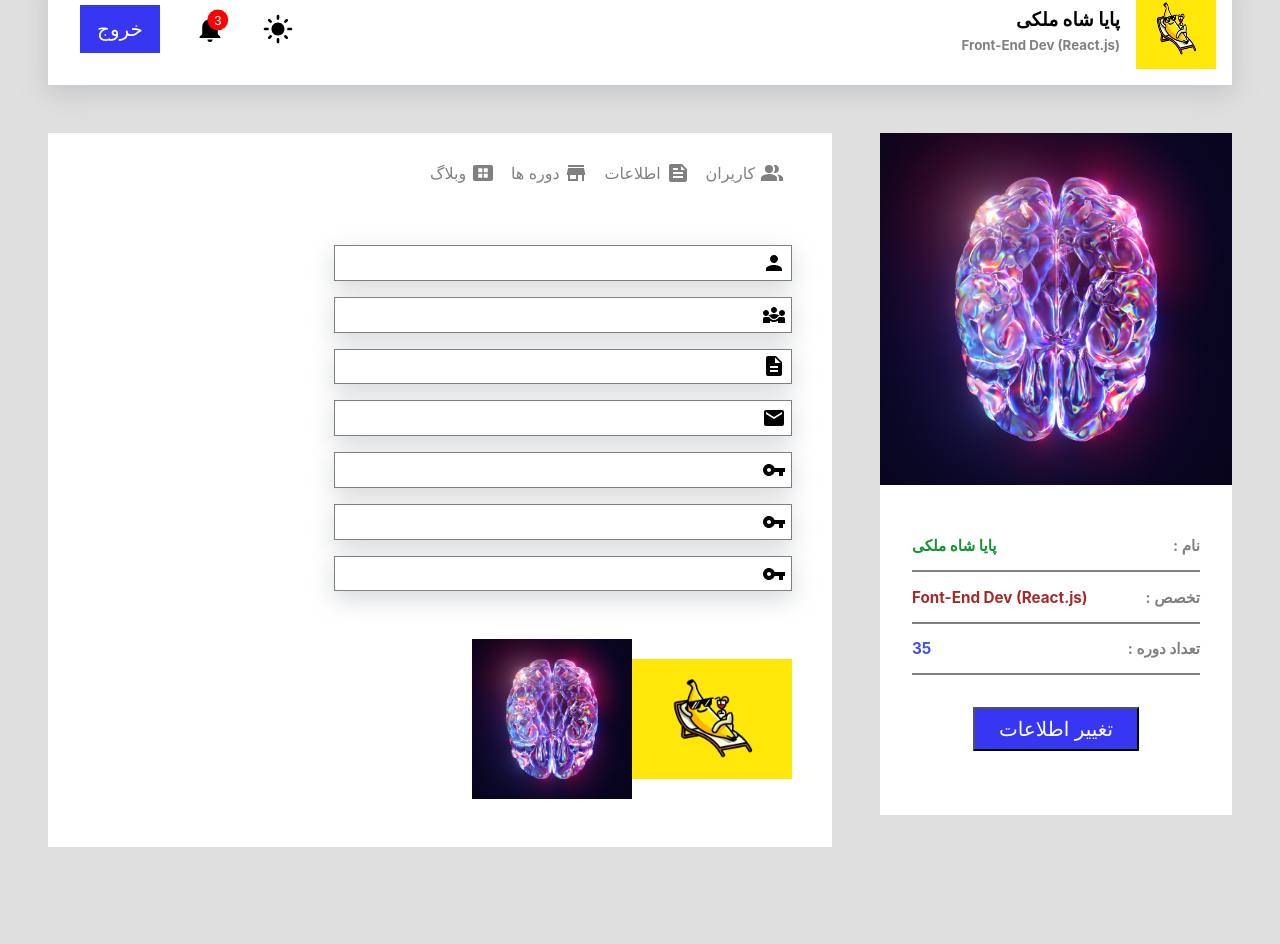
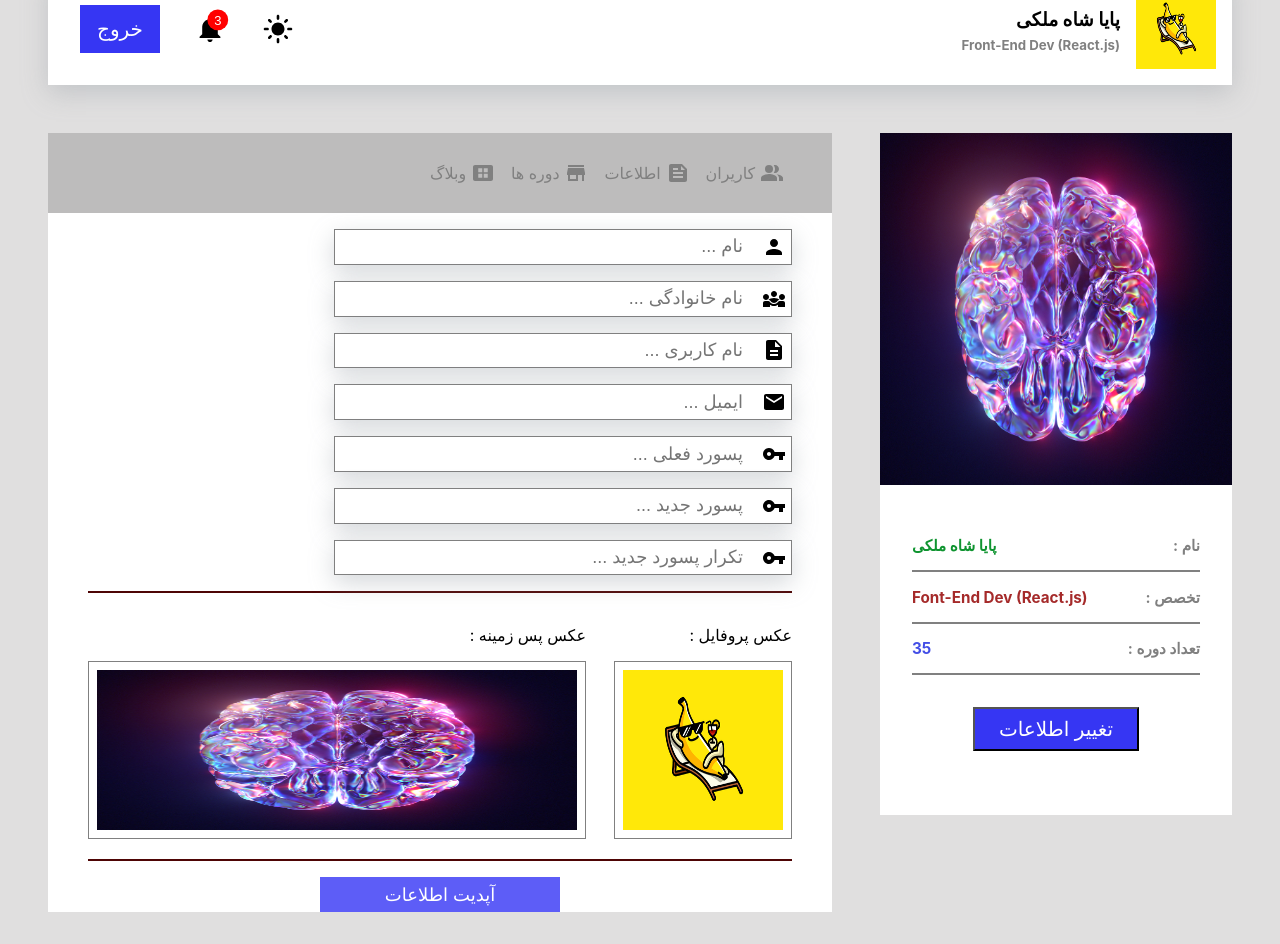
Before and after one commit to payashah/cms-with-redux-app, a React (Create React App) app: page /Infos in a window 1280 px wide. Shown: the part 59-1003 px from the top of the page. Before the commit the page ends 938 px from the top, so only its background shows below. Built offline with nearby package versions, Linux system fonts and the light colour scheme.

Commit message:
create infos section

```diff
--- a/src/Components/UserItem/UserItem.css
+++ b/src/Components/UserItem/UserItem.css
@@ -2,14 +2,13 @@
     flex: 4;
     background-color: white;
     box-shadow: rgba(149, 157, 165, 0.4) 0px 8px 24px;
-
-
 }
 
 .userItem-titles {
     display: flex;
     justify-content: space-between;
     align-items: center;
+    background-color: rgb(189, 188, 188);
 
 }
 
--- a/src/Pages/Infos/Infos.css
+++ b/src/Pages/Infos/Infos.css
@@ -5,7 +5,7 @@
     justify-content: space-between;
     align-items: center;
     flex-wrap: wrap;
-    margin: 1rem 2.5rem;
+    margin: 0 2.5rem;
 
 }
 
@@ -32,20 +32,49 @@
 }
 
 .infos-imges {
-    margin: 3rem 2.5rem;
+    margin: 1rem 2.5rem;
     display: flex;
+    justify-content: space-between;
     align-items: center;
-    width: 100%;
-    height: auto;
+    padding: 1rem 0;
+    border-top: 2px solid rgb(78, 5, 5);
+    border-bottom: 2px solid rgb(78, 5, 5);
 
 }
 
 .infos-imges-profile {
-    max-width: 10rem;
-    max-height: 10rem;
+    width: 10rem;
+    height: 10rem;
+    padding: .5rem;
+    border: 1px solid gray;
 }
 
 .infos-imges-banner {
-    max-width: 10rem;
+    width: 30rem;
     height: 10rem;
+    padding: .5rem;
+
+    border: 1px solid gray;
+
 }
+
+.infos-btn {
+    margin: 0 2.5rem;
+    text-align: center;
+}
+
+.infos-btn-main {
+    width: 15rem;
+    padding: .4rem;
+    font-size: 18px;
+    border: none;
+    outline: none;
+    background-color: rgb(93, 93, 247);
+    color: white;
+    cursor: pointer;
+}
+
+.infos-btn-main:hover {
+    background-color: rgb(45, 45, 235);
+
+}
--- a/src/Pages/Infos/Infos.js
+++ b/src/Pages/Infos/Infos.js
@@ -14,37 +14,47 @@ function Infos() {
             <div className="infos-inputs">
                 <div className="infos-inputs-box">
                     <PersonIcon className="infos-inputs-box-icon"></PersonIcon>
-                    <input className="infos-inputs-box-input" type="text" />
+                    <input placeholder="نام ..." className="infos-inputs-box-input" type="text" />
                 </div>
                 <div className="infos-inputs-box">
                     <Diversity3Icon className="infos-inputs-box-icon"></Diversity3Icon>
-                    <input className="infos-inputs-box-input" type="text" />
+                    <input placeholder="نام خانوادگی ..." className="infos-inputs-box-input" type="text" />
                 </div>
                 <div className="infos-inputs-box">
                     <DescriptionIcon className="infos-inputs-box-icon"></DescriptionIcon>
-                    <input className="infos-inputs-box-input" type="text" />
+                    <input placeholder="نام کاربری ..." className="infos-inputs-box-input" type="text" />
                 </div>
                 <div className="infos-inputs-box">
                     <EmailIcon className="infos-inputs-box-icon"></EmailIcon>
-                    <input className="infos-inputs-box-input" type="text" />
+                    <input placeholder="ایمیل ..." className="infos-inputs-box-input" type="text" />
                 </div>
                 <div className="infos-inputs-box">
                     <VpnKeyIcon className="infos-inputs-box-icon"></VpnKeyIcon>
-                    <input className="infos-inputs-box-input" type="text" />
+                    <input placeholder="پسورد فعلی ..." className="infos-inputs-box-input" type="text" />
                 </div>
                 <div className="infos-inputs-box">
                     <VpnKeyIcon className="infos-inputs-box-icon"></VpnKeyIcon>
-                    <input className="infos-inputs-box-input" type="text" />
+                    <input placeholder="پسورد جدید ..." className="infos-inputs-box-input" type="text" />
                 </div>
                 <div className="infos-inputs-box">
                     <VpnKeyIcon className="infos-inputs-box-icon"></VpnKeyIcon>
-                    <input className="infos-inputs-box-input" type="text" />
+                    <input placeholder="تکرار پسورد جدید ..." className="infos-inputs-box-input" type="text" />
                 </div>
 
             </div>
             <div className="infos-imges">
-                <img className="infos-imges-profile" src="./img/admin/profile/banana.png" alt="pic" />
-                <img className="infos-imges-banner" src="./img/admin/banner/banner.png" alt="pic" />
+                <div>
+                    <p>عکس پروفایل : </p>
+                    <img className="infos-imges-profile" src="./img/admin/profile/banana.png" alt="pic" />
+                </div>
+                <div>
+                    <p>عکس پس زمینه :</p>
+                    <img className="infos-imges-banner" src="./img/admin/banner/banner.png" alt="pic" />
+                </div>
+            </div>
+
+            <div className="infos-btn">
+                <button className="infos-btn-main">آپدیت اطلاعات</button>
             </div>
 
         </div>
```
